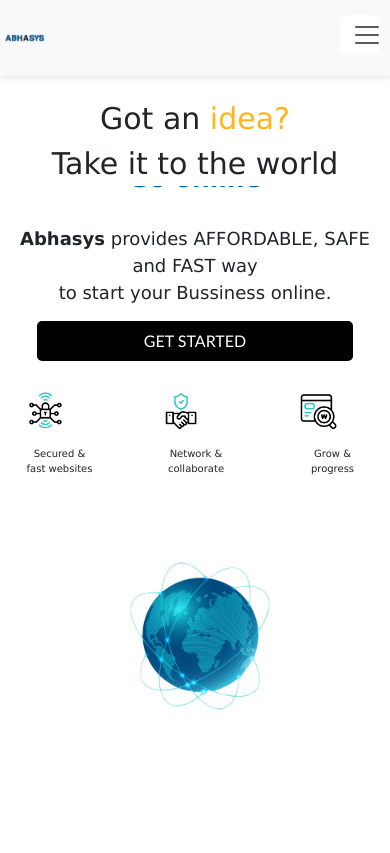
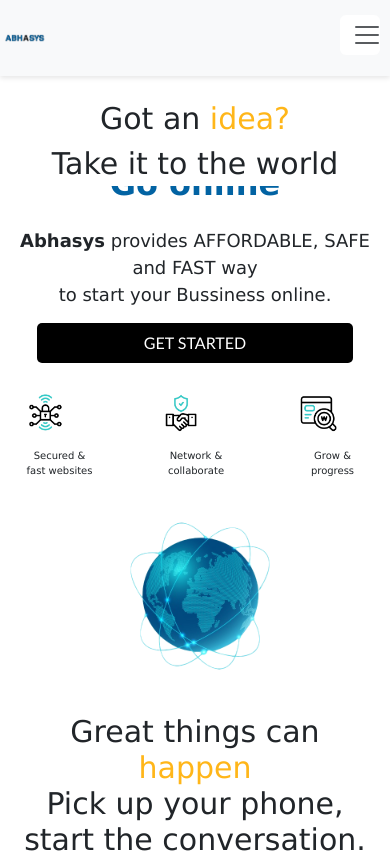
Before and after one commit to AAbhishek1234/abhasystest, a React (Create React App) app: page / in a window 390 px wide. Shown: the top 853 px of the page. Built offline with nearby package versions, Linux system fonts and the light colour scheme.

Commit message:
changes in bannner

```diff
--- a/src/components/Banner.css
+++ b/src/components/Banner.css
@@ -482,13 +482,16 @@ p {
     }
 
     /* Place the vector (globe) under the images */
-    #vector {
-        position: relative;
-        margin-top: 30px;
-        height: 200px;
-        width: 200px;
-        margin-left: 50%;
-        transform: translateX(-50%);
+    @media only screen and (max-width: 768px) {
+        #vector {
+            height: 150px; /* Smaller height for the globe */
+            width: 150px; /* Smaller width for the globe */
+            margin-top: 320px !important; /* Adjust the top margin */
+            margin-left: 50%; /* Center it horizontally */
+            transform: translateX(-50%); /* Ensure it's centered */
+        }
+
+
     }
 
     h1 {
@@ -508,6 +511,7 @@ p {
         height: 200px;
         width: 200px;
         margin-top: 30px;
+        bottom: 20px;
         /* left: -50%; */
         /* transform: translateX(-50%); */
     }
@@ -535,12 +539,12 @@ p {
         font-size: 18px;
         width: 90%;
         margin: 15px auto;
-        top: 0.9rem;
+        top: 1rem;
     }
 
 
     .scroll-up-down {
-        font-size: 25px;
+        font-size: 32px;
     }
 
     #b1 {
@@ -572,7 +576,7 @@ p {
 }
 .box-3{
     margin-top: 10px;
-    /* position: absolute; */
+    /* position: relative; */
     margin-left: 70vw;
 }
     .p-under-p {
--- a/src/components/Content1.css
+++ b/src/components/Content1.css
@@ -64,6 +64,7 @@
   .custom-heading {
     font-size: 30px;
     font-weight: 400;
+    margin-top: 80px !important;
   }
 
   .custom-lead {
```
